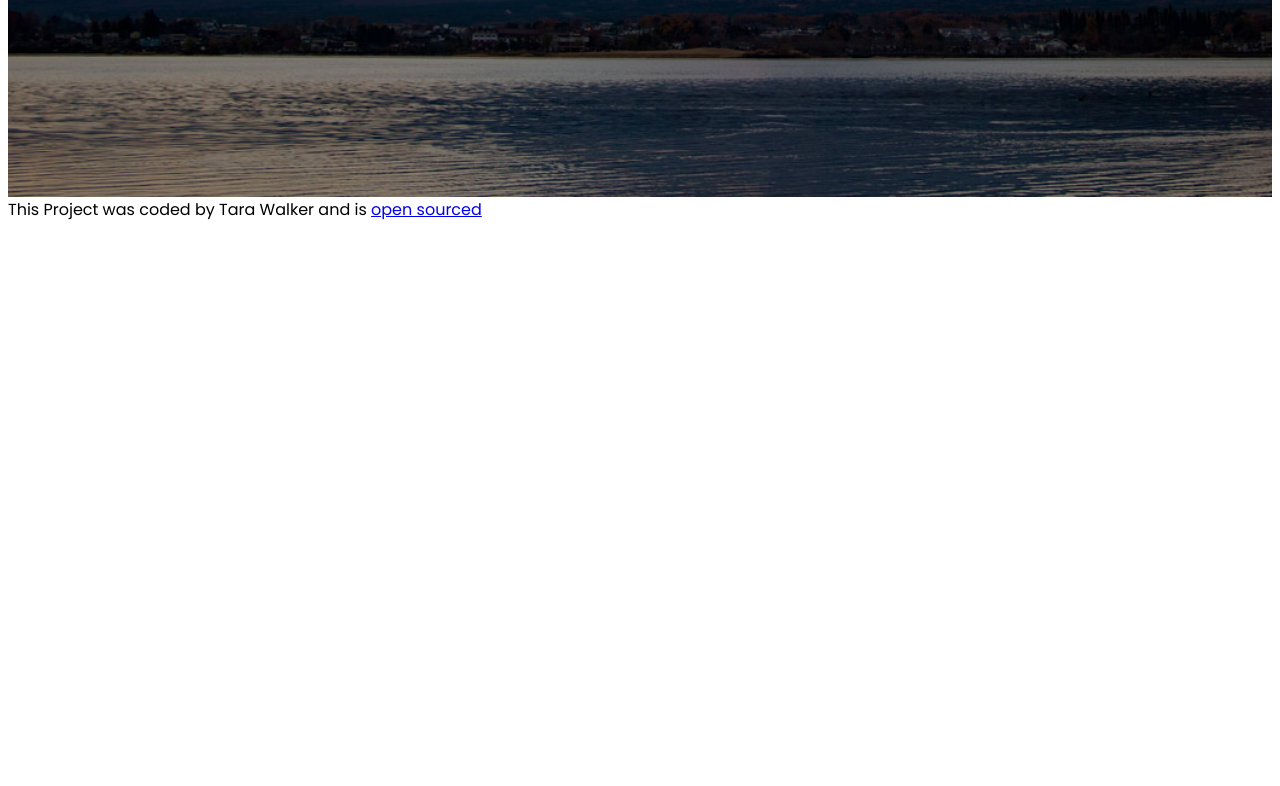
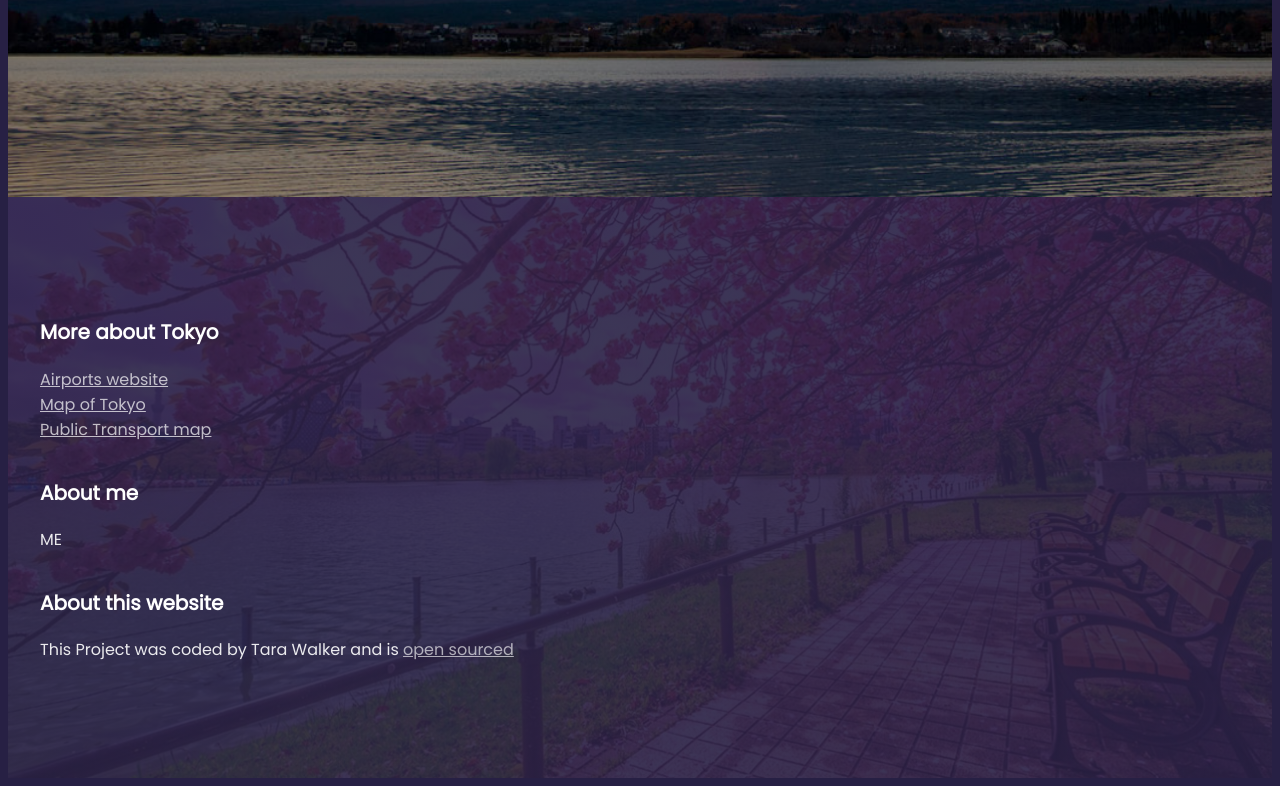
Before and after one commit to TaraWalk/Tokyo-travel-project, a plain HTML site: page index.html in a window 1280 px wide. Shown: the part 536-1322 px from the top of the page. Before the commit the page ends 800 px from the top, so only its background shows below. Drawn offline with Linux system fonts and the light colour scheme.

Commit message:
Styled Footer

```diff
--- a/index.html
+++ b/index.html
@@ -22,10 +22,52 @@
       </header>
     </div>
     <footer>
-      This Project was coded by Tara Walker and is
-      <a href="https://github.com/TaraWalk/Tokyo-travel-project" target="_blank"
-        >open sourced</a
-      >
+      <section class="grid">
+        <div>
+          <h3>More about Tokyo</h3>
+          <ul>
+            <li>
+              <a
+                href="https://www.gotokyo.org/en/plan/airport-access/index.html"
+                target="_blank"
+                >Airports website</a
+              >
+            </li>
+            <li>
+              <a
+                href="https://maps.app.goo.gl/3UKY25VfeVpEAnxZA"
+                target="_blank"
+                >Map of Tokyo</a
+              >
+            </li>
+            <li>
+              <a
+                href="https://www.tokyometro.jp/en/subwaymap/index.html"
+                target="_blank"
+                >Public Transport map</a
+              >
+            </li>
+          </ul>
+        </div>
+        <div>
+          <h3>About me</h3>
+          <p>
+            ME
+            <br />
+          </p>
+        </div>
+        <div>
+          <h3>About this website</h3>
+          <p>
+            This Project was coded by Tara Walker and is
+            <a
+              href="https://github.com/TaraWalk/Tokyo-travel-project"
+              target="_blank"
+              >open sourced</a
+            >
+          </p>
+        </div>
+      </section>
     </footer>
   </body>
 </html>
--- a/src/style.css
+++ b/src/style.css
@@ -1,11 +1,19 @@
 body {
   font-family: "Poppins", sans-serif;
+  background: #272044;
 }
 .container {
   max-width: 1400px;
   margin: 0 auto;
 }
-
+.grid {
+  display: grid;
+  grid-template-columns: 1fr, 2fr 1fr;
+}
+section {
+  max-width: 1200px;
+  margin: 0 auto;
+}
 header {
   background-image: linear-gradient(rgba(0, 0, 0, 0.4), rgba(0, 0, 0, 0.4)),
     url("../images/Mount-fuji.jpg");
@@ -47,6 +55,42 @@ header a {
   background-color: white;
   text-decoration: none;
 }
+
+footer {
+  color: white;
+  background-image: linear-gradient(
+      rgba(39, 32, 68, 0.9),
+      rgba(39, 32, 68, 0.9)
+    ),
+    url("../images/park.jpg");
+  background-repeat: no-repeat;
+  background-size: cover;
+  padding: 100px 0;
+}
+footer h3 {
+  font-weight: 700;
+  font-size: 20px;
+  line-height: 30px;
+}
+footer p {
+  font-weight: 400;
+  font-size: 16px;
+  line-height: 24px;
+  opacity: 0.9;
+}
+footer ul {
+  padding: 0;
+}
+footer li {
+  list-style: none;
+  margin: 0;
+  padding: 0;
+}
+footer a {
+  color: white;
+  opacity: 0.7;
+}
+
 @media (max-width: 900px) {
   header {
     padding: 60px 0;
```
Also changed, not shown: images/lantern.jpg (added), images/park.jpg (added).
